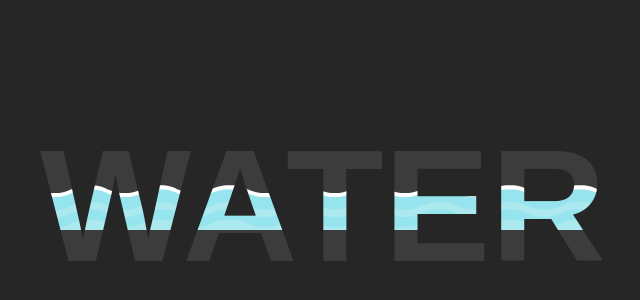
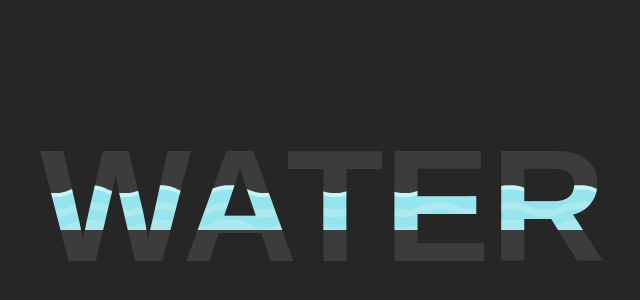
Before and after one commit to khashayaryaghma/practice, a plain HTML site: page Projects/section 2/Text-Filling-with-Water_Pure CSS Tutorials_Cool-CSS-Animation-Effects/index.html in a window 1280 px wide. Shown: the part 194-494 px from the top of the page, 317-957 px from the left. Drawn offline with Linux system fonts and the light colour scheme.

Commit message:
Update index.css

```diff
--- a/Projects/section 2/Text-Filling-with-Water_Pure CSS Tutorials_Cool-CSS-Animation-Effects/index.css
+++ b/Projects/section 2/Text-Filling-with-Water_Pure CSS Tutorials_Cool-CSS-Animation-Effects/index.css
@@ -17,10 +17,12 @@ body{
     text-transform: uppercase;
     font-size: 10em;
     color: rgba(255, 255, 255, 0.1);
-    background-image: url(liquidWater.png);
+    background-image: url(iceWaterMid.png);
     background-repeat: repeat-x;
+    /* background-size: auto 230px; */
     -webkit-background-clip: text;
     animation: animate 24s linear infinite;
+
 }
 @keyframes animate {
     0%{
```
